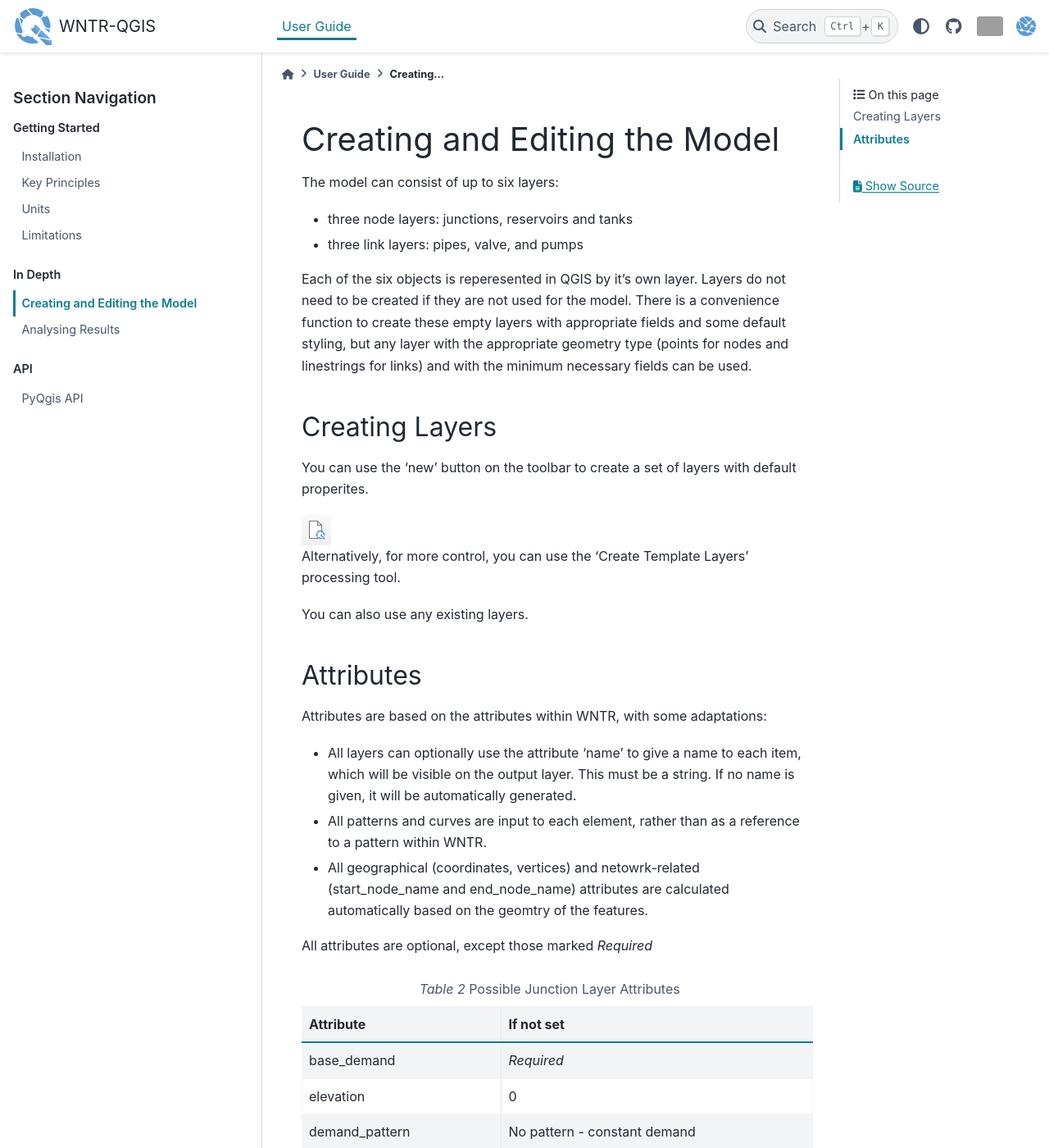
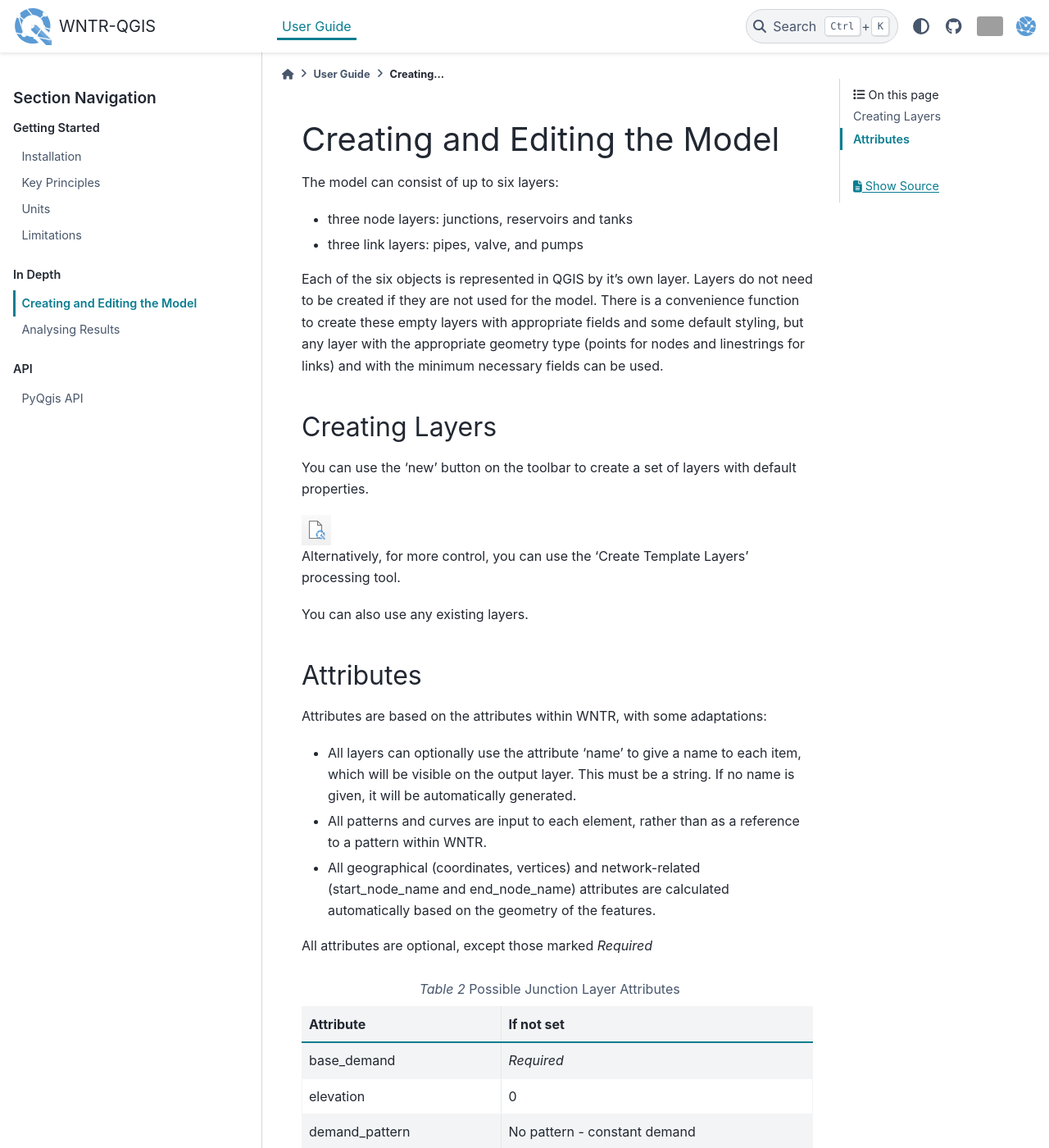
Before and after one commit to angusmcb/wntr-qgis, a Sphinx documentation site: the page built from docs/user_guide/creating_the_model.rst, in a window 1280 px wide and 1400 px high. Shown: the whole window at 82% size. Built offline with Sphinx 7.4.7 and the PyData theme 0.15.4, drawn with Linux system fonts in a browser that asks for light colours; grey boxes are pictures that could not be loaded.

Commit message:
Spellcheck

```diff
--- a/docs/user_guide/analysing_results.rst
+++ b/docs/user_guide/analysing_results.rst
@@ -35,7 +35,7 @@ By default a single period simulation will be run (i.e. the 'time' setting will
 
 These appearance of the results can be controlled using the extensive QGIS layer styling options.
 
-The QGIS 'Identify Features' tool is useful for querying the results at specific nodes or links. Alternatively, you can look at the ensemble of the results uith the attribute table.
+The QGIS 'Identify Features' tool is useful for querying the results at specific nodes or links. Alternatively, you can look at the ensemble of the results with the attribute table.
 
 
 Viewing Results from Extended Period Simulation
@@ -45,4 +45,4 @@ For an extended period simulation all result attributes will be 'list' types. Ea
 
 These can easily be viewed using the QGIS's 'temporal manager'.
 
-The QGIS temporal manager uses real dates and times, wheras WNTR and EPANET provide a list of results with values at each timestep. In order to make these usable the output is configured by default to use the custom `wntr_result_at_current_time( parameter )` expression.
+The QGIS temporal manager uses real dates and times, whereas WNTR and EPANET provide a list of results with values at each timestep. In order to make these usable the output is configured by default to use the custom `wntr_result_at_current_time( parameter )` expression.
--- a/docs/user_guide/creating_the_model.rst
+++ b/docs/user_guide/creating_the_model.rst
@@ -6,12 +6,12 @@ The model can consist of up to six layers:
 - three node layers: junctions, reservoirs and tanks
 - three link layers: pipes, valve, and pumps
 
-Each of the six objects is reperesented in QGIS by it's own layer. Layers do not need to be created if they are not used for the model. There is a convenience function to create these empty layers with appropriate fields and some default styling, but any layer with the appropriate geometry type (points for nodes and linestrings for links) and with the minimum necessary fields can be used.
+Each of the six objects is represented in QGIS by it's own layer. Layers do not need to be created if they are not used for the model. There is a convenience function to create these empty layers with appropriate fields and some default styling, but any layer with the appropriate geometry type (points for nodes and linestrings for links) and with the minimum necessary fields can be used.
 
 Creating Layers
 ---------------
 
-You can use the 'new' button on the toolbar to create a set of layers with default properites.
+You can use the 'new' button on the toolbar to create a set of layers with default properties.
 
 .. image:: ../_static/new_button.png
 
@@ -26,7 +26,7 @@ Attributes are based on the attributes within WNTR, with some adaptations:
 
 * All layers can optionally use the attribute 'name' to give a name to each item, which will be visible on the output layer. This must be a string. If no name is given, it will be automatically generated.
 * All patterns and curves are input to each element, rather than as a reference to a pattern within WNTR.
-* All geographical (coordinates, vertices) and netowrk-related (start_node_name and end_node_name) attributes are calculated automatically based on the geomtry of the features.
+* All geographical (coordinates, vertices) and network-related (start_node_name and end_node_name) attributes are calculated automatically based on the geometry of the features.
 
 All attributes are optional, except those marked *Required*
 
```
Also changed, not shown: docs/user_guide/principles.md (+1 -1 lines), 3 other files.
